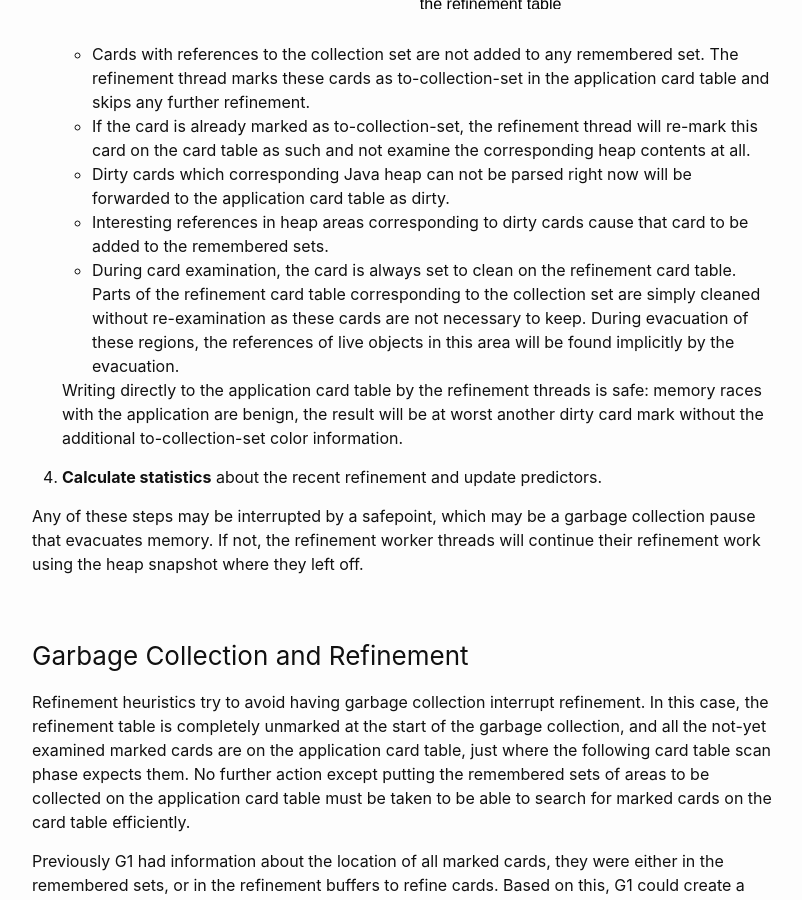
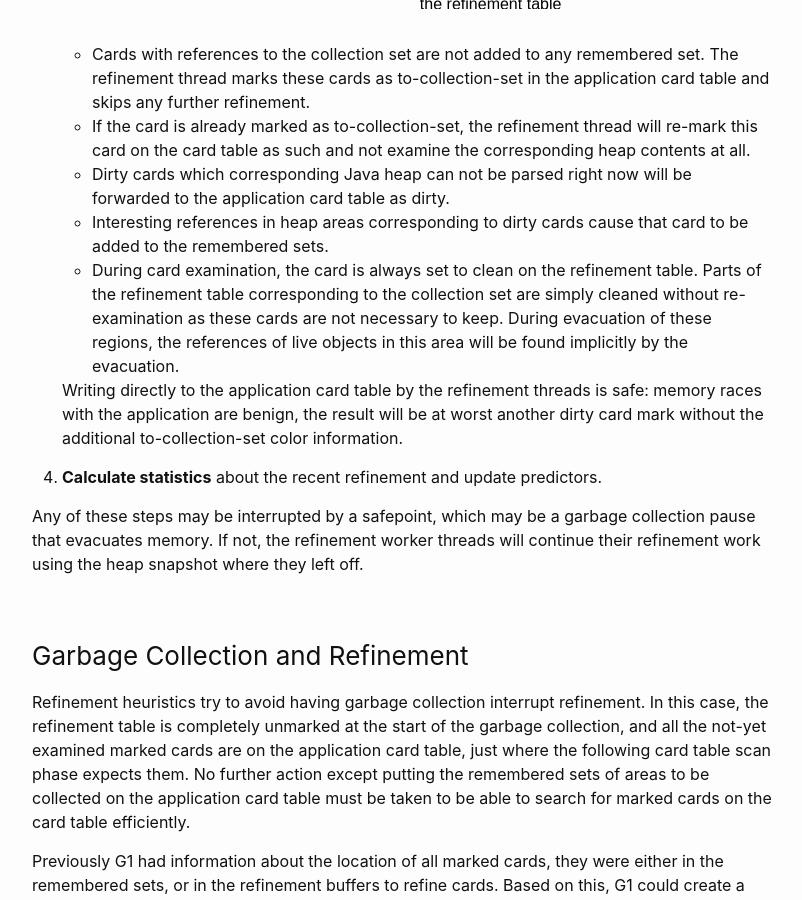
Before and after one commit to tschatzl/tschatzl.github.io, a Jekyll site: the page built from _posts/2025-02-21-new-write-barriers.md, in a window 1280 px wide and 900 px high, scrolled down 10241 px. Shown: the whole window, without its empty margins (238-1040 px from the left). Built offline with Jekyll 4.4.1, drawn with Linux system fonts in a browser that asks for light colours.

Commit message:
* one more

```diff
--- a/_posts/2025-02-21-new-write-barriers.md
+++ b/_posts/2025-02-21-new-write-barriers.md
@@ -183,7 +183,7 @@ This refinement round consists of
     * If the card is already marked as to-collection-set, the refinement thread will re-mark this card on the card table as such and not examine the corresponding heap contents at all.
     * Dirty cards which corresponding Java heap can not be parsed right now will be forwarded to the application card table as dirty.
     * Interesting references in heap areas corresponding to dirty cards cause that card to be added to the remembered sets.
-    * During card examination, the card is always set to clean on the refinement card table. Parts of the refinement card table corresponding to the collection set are simply cleaned without re-examination as these cards are not necessary to keep. During evacuation of these regions, the references of live objects in this area will be found implicitly by the evacuation.
+    * During card examination, the card is always set to clean on the refinement table. Parts of the refinement table corresponding to the collection set are simply cleaned without re-examination as these cards are not necessary to keep. During evacuation of these regions, the references of live objects in this area will be found implicitly by the evacuation.
 
     Writing directly to the application card table by the refinement threads is safe: memory races with the application are benign, the result will be at worst another dirty card mark without the additional to-collection-set color information.
 1. **Calculate statistics** about the recent refinement and update predictors.
```
